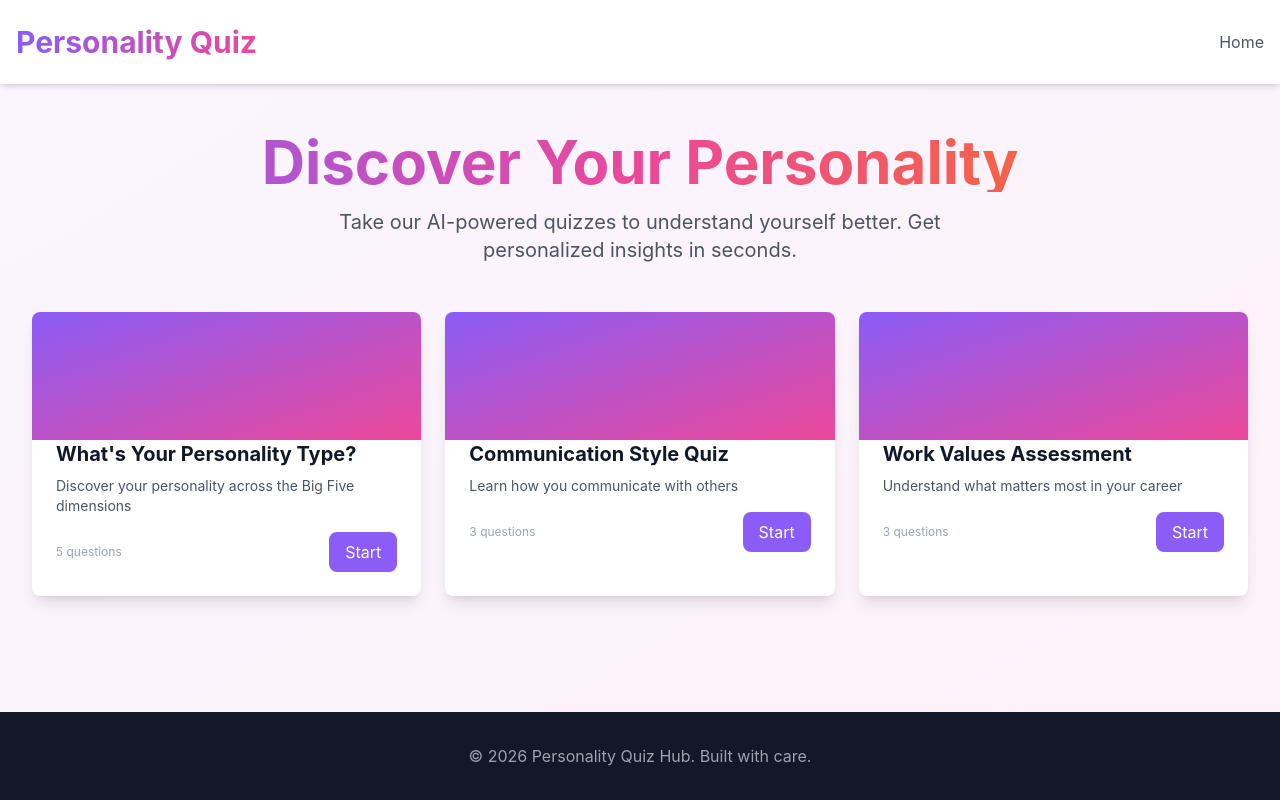
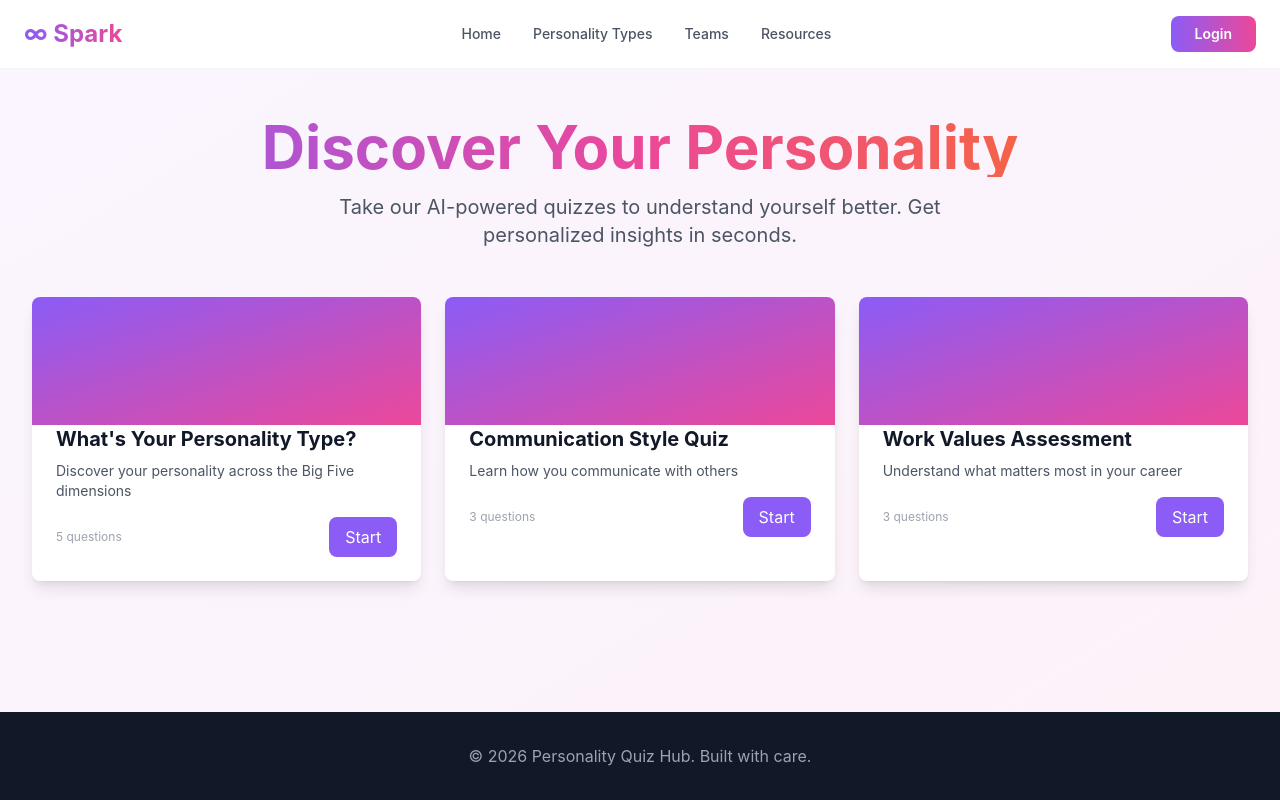
Before and after one commit to ss889/personality, a React (Vite) app: page / in a window 1280 px wide. Built offline with nearby package versions, Linux system fonts and the light colour scheme; no server answers.

Commit message:
design: update header with bold style and button glow effects

```diff
--- a/src/components/common/Button.tsx
+++ b/src/components/common/Button.tsx
@@ -17,12 +17,12 @@ export const Button: FC<ButtonProps> = ({
   className = '',
 }) => {
   const baseClasses =
-    'px-6 py-3 rounded-lg font-semibold transition-all duration-200 disabled:opacity-50 disabled:cursor-not-allowed focus-visible:outline-2 focus-visible:outline-offset-2 focus-visible:outline-vibrant-purple';
+    'px-6 py-3 rounded-lg font-semibold transition-all duration-300 disabled:opacity-50 disabled:cursor-not-allowed focus-visible:outline-2 focus-visible:outline-offset-2 focus-visible:outline-vibrant-purple';
 
   const variantClasses = {
-    primary: 'bg-gradient-to-r from-vibrant-purple to-vibrant-pink text-white hover:shadow-lg focus-visible:outline-white',
-    secondary: 'bg-gray-200 text-gray-900 hover:bg-gray-300',
-    outline: 'border-2 border-vibrant-purple text-vibrant-purple hover:bg-purple-50',
+    primary: 'bg-gradient-to-r from-vibrant-purple to-vibrant-pink text-white hover:shadow-[0_0_20px_rgba(139,92,246,0.6),0_0_40px_rgba(236,72,153,0.3)] focus-visible:outline-white',
+    secondary: 'bg-gray-200 text-gray-900 hover:bg-gray-300 hover:shadow-[0_0_15px_rgba(0,0,0,0.1)]',
+    outline: 'border-2 border-vibrant-purple text-vibrant-purple hover:bg-purple-50 hover:shadow-[0_0_20px_rgba(139,92,246,0.4)]',
   };
 
   return (
--- a/src/components/layout/Header.tsx
+++ b/src/components/layout/Header.tsx
@@ -1,17 +1,42 @@
 import { FC } from 'react';
+import { motion } from 'framer-motion';
 
 interface HeaderProps {}
 
 export const Header: FC<HeaderProps> = () => {
+  const navItems = ['Home', 'Personality Types', 'Teams', 'Resources'];
+
   return (
-    <header className="bg-white shadow-md">
-      <div className="max-w-7xl mx-auto px-4 py-6 flex items-center justify-between">
-        <h1 className="text-3xl font-bold bg-gradient-to-r from-vibrant-purple to-vibrant-pink bg-clip-text text-transparent">
-          Personality Quiz
-        </h1>
-        <nav className="flex gap-4">
-          <a href="/" className="text-gray-600 hover:text-gray-900">Home</a>
+    <header className="bg-white border-b border-gray-100">
+      <div className="max-w-7xl mx-auto px-6 py-4 flex items-center justify-between">
+        {/* Logo */}
+        <div className="flex items-center">
+          <div className="text-2xl font-bold bg-gradient-to-r from-vibrant-purple to-vibrant-pink bg-clip-text text-transparent">
+            ∞ Spark
+          </div>
+        </div>
+
+        {/* Navigation */}
+        <nav className="hidden md:flex items-center gap-8">
+          {navItems.map((item) => (
+            <a
+              key={item}
+              href="#"
+              className="text-sm text-gray-600 hover:text-gray-900 transition-colors duration-200 font-medium"
+            >
+              {item}
+            </a>
+          ))}
         </nav>
+
+        {/* Login Button */}
+        <motion.button
+          whileHover={{ scale: 1.02 }}
+          whileTap={{ scale: 0.98 }}
+          className="px-6 py-2 bg-gradient-to-r from-vibrant-purple to-vibrant-pink text-white rounded-lg font-semibold text-sm transition-all duration-300 hover:shadow-[0_0_20px_rgba(139,92,246,0.6),0_0_40px_rgba(236,72,153,0.3)] focus-visible:outline-2 focus-visible:outline-offset-2 focus-visible:outline-vibrant-purple"
+        >
+          Login
+        </motion.button>
       </div>
     </header>
   );
```
